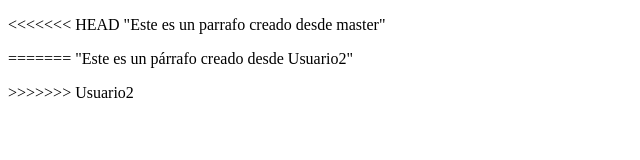
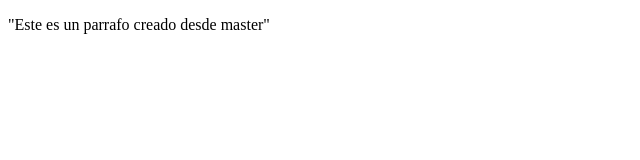
Before and after one commit to Diego-Nacho/Conociendo-GitHub, a plain HTML site: page index.html in a window 1280 px wide. Shown: the whole page, without its empty margins (0-640 px from the left). Drawn offline with Linux system fonts and the light colour scheme.

Commit message:
actual 4

```diff
--- a/index.html
+++ b/index.html
@@ -9,13 +9,8 @@
 <body>
 
     <p>
-<<<<<<< HEAD
         "Este es un parrafo creado desde master"
     </p>
-=======
-        "Este es un párrafo creado desde Usuario2"
-    </p>
->>>>>>> Usuario2
 
 </body>
 </html>
```
